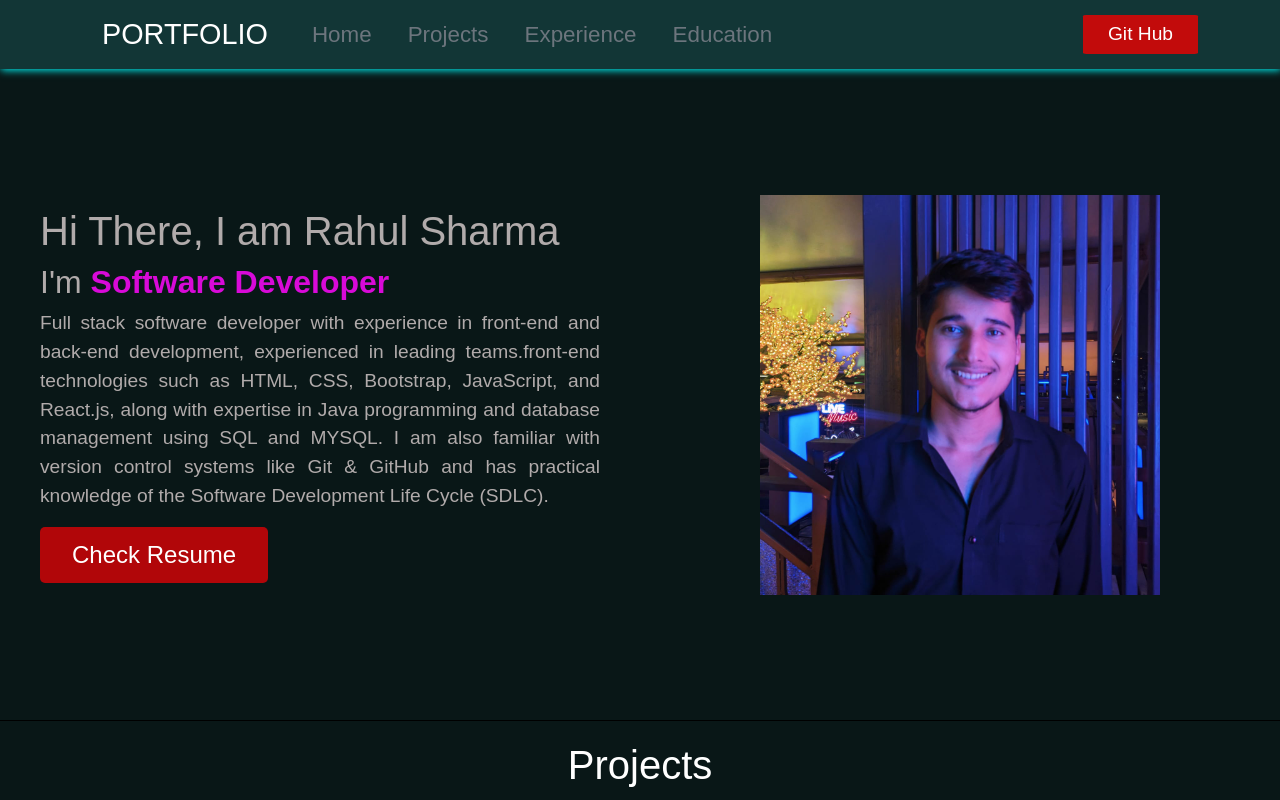
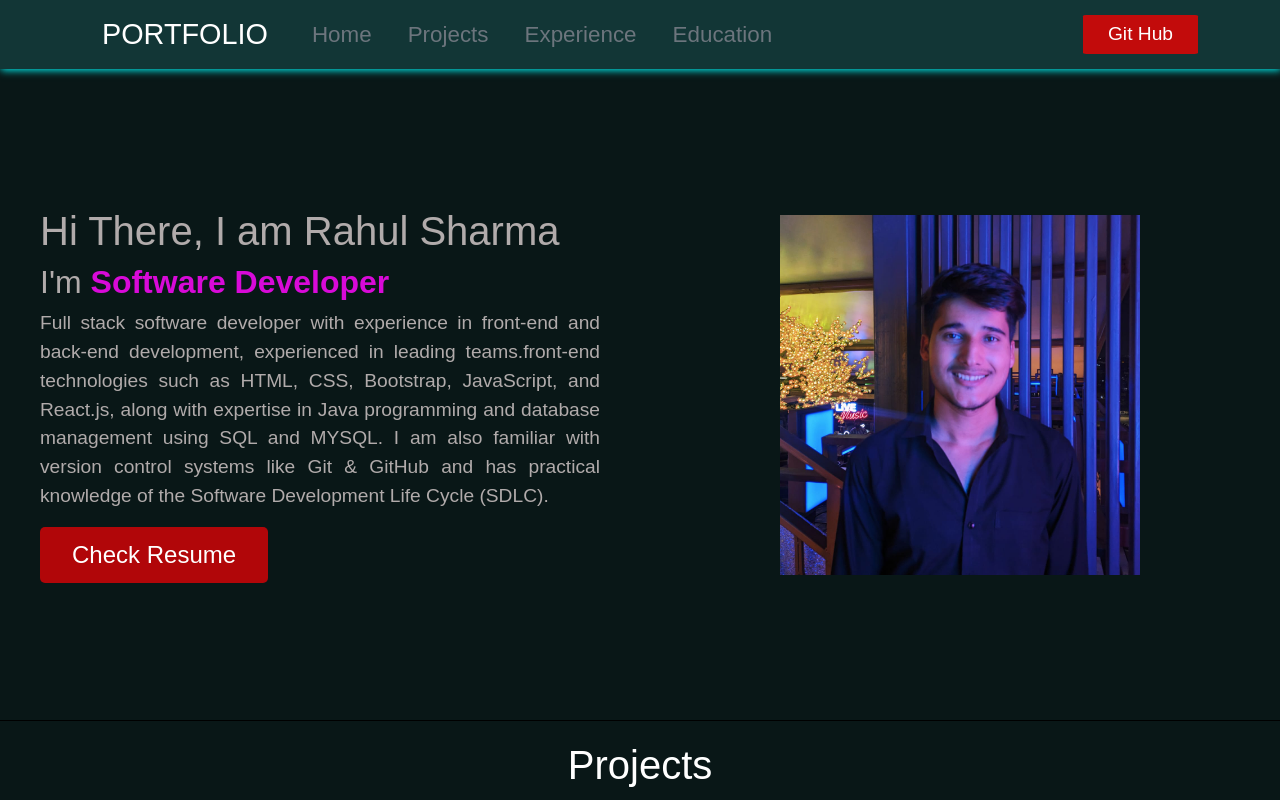
Before and after one commit to RahulProjects01/Portfolio-Website, a React (Vite) app: page / in a window 1280 px wide. Shown: the top 800 px of the page. Built offline with nearby package versions, Linux system fonts and the light colour scheme.

Commit message:
Update MyHomePage.css

```diff
--- a/src/components/MyHomePage/MyHomePage.css
+++ b/src/components/MyHomePage/MyHomePage.css
@@ -91,7 +91,7 @@ p {
 img {
     max-width: 100%;
     height: auto;
-    padding:50px;
+    padding:70px;
     border-radius: 8px;
 }
 
```
